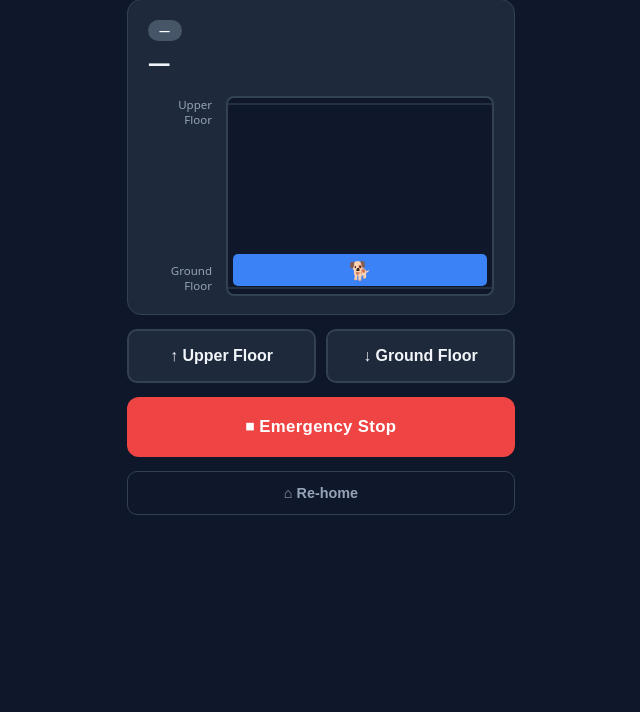
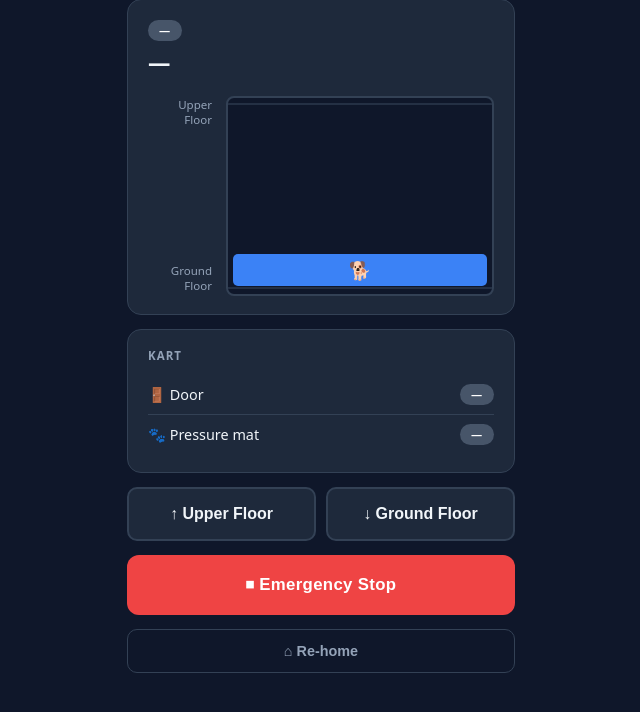
Before and after one commit to Thwart-Mallard/pet-elevator, a Python web app: template controller/templates/index.html in a window 1280 px wide. Shown: the part 66-778 px from the top of the page, without its empty margins (319-959 px from the left). Run offline with Jinja, Linux system fonts and the light colour scheme; the template is opened without the code that fills it, so the values that code supplies are empty.

Commit message:
Add kart interlock status card to web UI
Adds a "Kart" card between the shaft and floor buttons showing:
- Door: green CLOSED / red pulsing OPEN ⚠ / gray UNKNOWN
- Pressure mat: green DOG ABOARD / gray EMPTY / gray UNKNOWN

Both pills update in real time via the existing SSE stream — no new
endpoints needed since kart_door and dog_present are already in the
status payload.

Co-Authored-By: Claude Sonnet 4.6 <noreply@anthropic.com>

```diff
--- a/controller/templates/index.html
+++ b/controller/templates/index.html
@@ -229,6 +229,45 @@ button:disabled {
   border-color: var(--amber);
   color: var(--amber);
 }
+
+/* ── Interlock card ── */
+.card-title {
+  font-size: 0.72rem;
+  font-weight: 700;
+  letter-spacing: 0.09em;
+  text-transform: uppercase;
+  color: var(--muted);
+  margin-bottom: 12px;
+}
+
+.interlock-row {
+  display: flex;
+  align-items: center;
+  justify-content: space-between;
+  padding: 9px 0;
+  border-bottom: 1px solid var(--border);
+}
+.interlock-row:last-child { border-bottom: none; }
+
+.interlock-label {
+  font-size: 0.9rem;
+  color: var(--text);
+}
+
+.interlock-pill {
+  padding: 3px 11px;
+  border-radius: 20px;
+  font-size: 0.7rem;
+  font-weight: 700;
+  letter-spacing: 0.07em;
+  text-transform: uppercase;
+  background: var(--gray);
+  color: #fff;
+  transition: background 0.3s;
+}
+.interlock-pill.ok   { background: var(--green); }
+.interlock-pill.warn { background: var(--red); animation: pulse-red 1s ease-in-out infinite; }
+.interlock-pill.info { background: var(--blue); }
 </style>
 </head>
 <body>
@@ -254,6 +293,19 @@ button:disabled {
     <div class="shaft" id="shaft">
       <div id="carriage">🐕</div>
     </div>
+  </div>
+</div>
+
+<!-- Kart interlocks -->
+<div class="card">
+  <div class="card-title">Kart</div>
+  <div class="interlock-row">
+    <span class="interlock-label">🚪 Door</span>
+    <span class="interlock-pill" id="door-pill">—</span>
+  </div>
+  <div class="interlock-row">
+    <span class="interlock-label">🐾 Pressure mat</span>
+    <span class="interlock-pill" id="pressure-pill">—</span>
   </div>
 </div>
 
@@ -302,6 +354,32 @@ function updateUI(s) {
   const travel   = shaft.clientHeight - carriage.offsetHeight - 12;
   carriage.style.bottom = (6 + pct * travel) + 'px';
 
+  // Kart door
+  const doorPill = document.getElementById('door-pill');
+  if (s.kart_door === 'closed') {
+    doorPill.textContent = 'Closed';
+    doorPill.className   = 'interlock-pill ok';
+  } else if (s.kart_door === 'open') {
+    doorPill.textContent = 'Open ⚠';
+    doorPill.className   = 'interlock-pill warn';
+  } else {
+    doorPill.textContent = 'Unknown';
+    doorPill.className   = 'interlock-pill';
+  }
+
+  // Pressure mat
+  const pressurePill = document.getElementById('pressure-pill');
+  if (s.dog_present === true) {
+    pressurePill.textContent = 'Dog aboard';
+    pressurePill.className   = 'interlock-pill ok';
+  } else if (s.dog_present === false) {
+    pressurePill.textContent = 'Empty';
+    pressurePill.className   = 'interlock-pill';
+  } else {
+    pressurePill.textContent = 'Unknown';
+    pressurePill.className   = 'interlock-pill';
+  }
+
   // Buttons
   const idle = s.state === 'idle';
   document.getElementById('btn-f1').disabled    = !idle || s.floor === 1;
```
Also changed, not shown: 1 other file.
